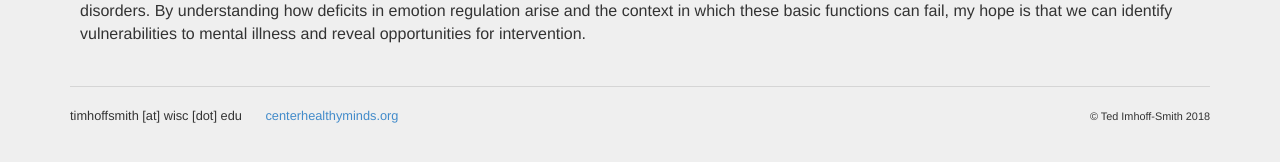
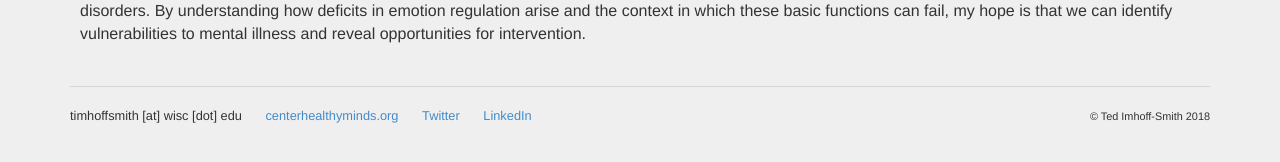
Before and after one commit to timhoffsmith/timhoffsmith.github.io, a Jekyll site: the page built from index.html, in a window 1280 px wide. Shown: the part 335-497 px from the top of the page. Built offline with Jekyll 4.4.1, drawn with Linux system fonts in a browser that asks for light colours.

Commit message:
Grarrrrr

```diff
--- a/_includes/footer.html
+++ b/_includes/footer.html
@@ -7,10 +7,10 @@
                 <li>timhoffsmith [at] wisc [dot] edu</li>
                 <li><a href="https://centerhealthyminds.org/about/people/ted-imhoff-smith">centerhealthyminds.org</a></li>
                 <li>
-                  <a href="https://twitter.com/imhoffsmith" class="twitterbird" title="Twitter profile"></a>
+                  <a class="twitterbird" href="https://twitter.com/imhoffsmith" title="Twitter profile">Twitter</a>
                 </li>
                 <li>
-                  <a href="https://www.linkedin.com/in/ted-imhoff-smith/" class="linkedin" title="LinkedIn profile"></a>
+                  <a class="linkedin" href="https://www.linkedin.com/in/ted-imhoff-smith/" title="LinkedIn profile">LinkedIn</a>
                 </li>
             </ul>
         </div>
--- a/css/main.css
+++ b/css/main.css
@@ -25,20 +25,20 @@ img {
 }
 
 .twitterbird {
-	width: 65;
-	height: 35;
+	width: 65px;
+	height: 35px;
 	background: url("../Twitter_Logo_Black.png") no-repeat;
 }
-.twitterbird:hover {
+.twitterbird a:hover {
 	background: url("../Twitter_Logo_Grey.png") no-repeat;
 }
 
-.linkedin {
-	width: 65;
-	height: 35;
+.linkedin a {
+	width: 65px;
+	height: 35px;
 	background: url("../LinkedIn_Black.png") no-repeat;
 }
-.linkedin:hover {
+.linkedin a:hover {
 	background: url("../LinkedIn_Grey.png") no-repeat;
 }
 
```
